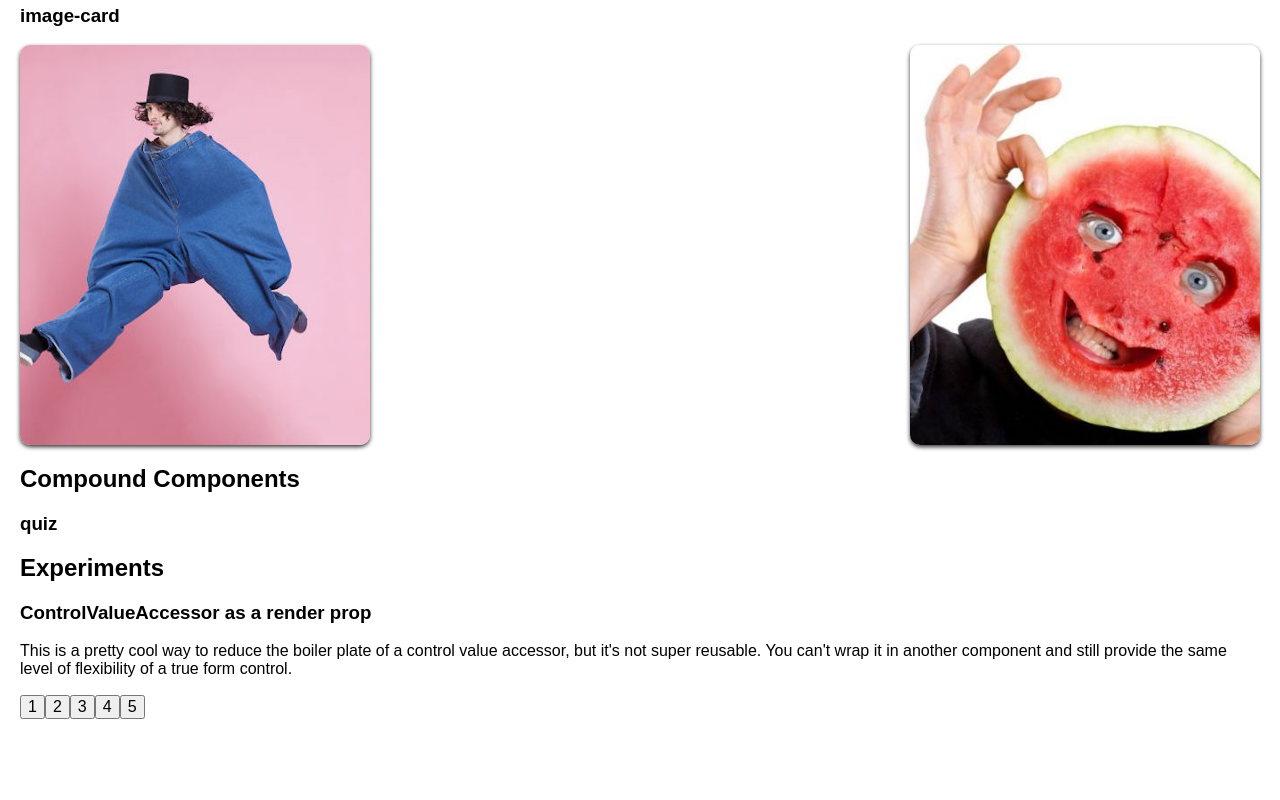
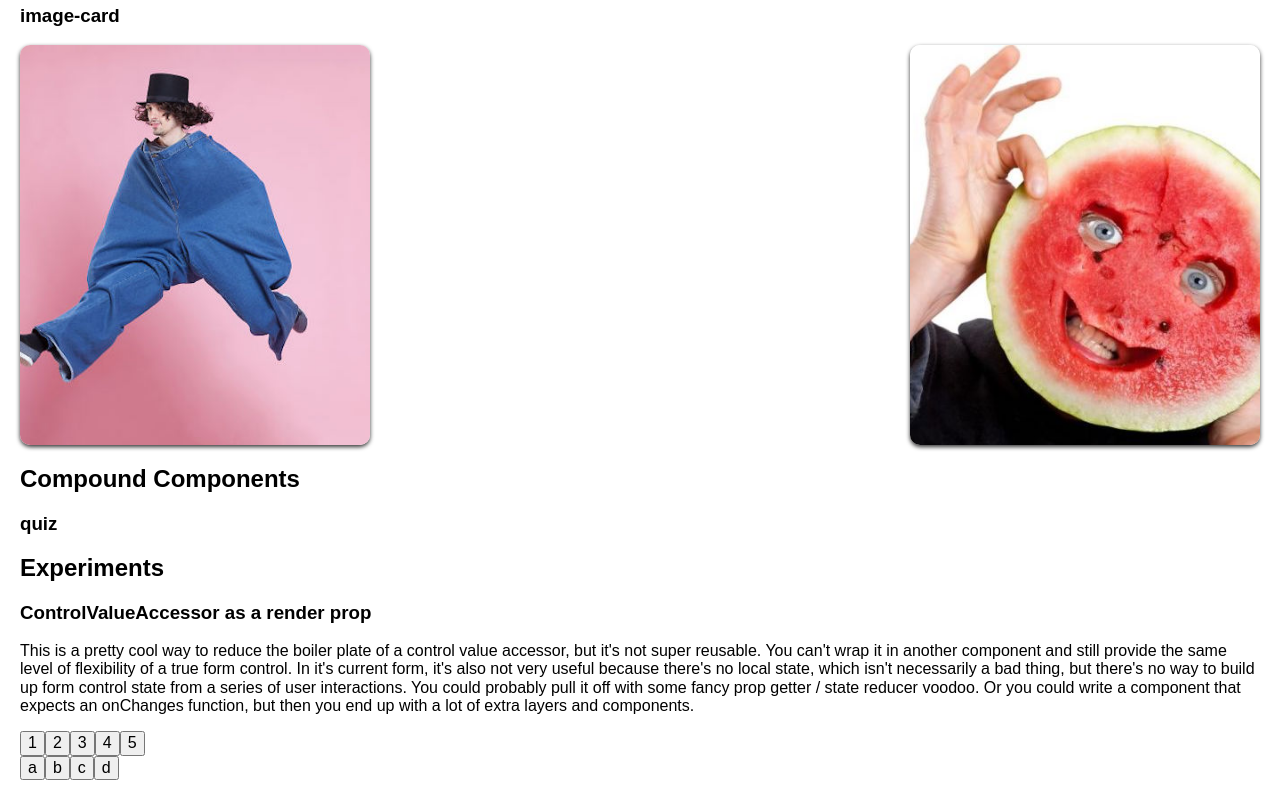
Before and after one commit to haydenbr/react-patterns-in-angular-land, an Angular app in the folder angular-quiz/: page / in a window 1280 px wide. Shown: the part 431-1231 px from the top of the page. Before the commit the page ends 1170 px from the top, so only its background shows below. Built offline with nearby package versions, Linux system fonts and the light colour scheme.

Commit message:
add formGroup example with cva redner prop

```diff
--- a/angular-quiz/src/app/app.component.html
+++ b/angular-quiz/src/app/app.component.html
@@ -63,6 +63,10 @@
 <p>
 	This is a pretty cool way to reduce the boiler plate of a control value accessor, but it's not super reusable.
 	You can't wrap it in another component and still provide the same level of flexibility of a true form control.
+	In it's current form, it's also not very useful because there's no local state, which isn't necessarily a bad thing,
+	but there's no way to build up form control state from a series of user interactions. You could probably pull
+	it off with some fancy prop getter / state reducer voodoo. Or you could write a component that expects an
+	onChanges function, but then you end up with a lot of extra layers and components.
 </p>
 
 <control-value-accessor [formControl]="formControl">
@@ -74,3 +78,14 @@
 		<button (click)="context.onChange(5)">5</button>
 	</ng-template>
 </control-value-accessor>
+
+<form [formGroup]="formGroup">
+	<control-value-accessor formControlName="formyMcFormface">
+		<ng-template let-context="context">
+			<button (click)="context.onChange('a')">a</button>
+			<button (click)="context.onChange('b')">b</button>
+			<button (click)="context.onChange('c')">c</button>
+			<button (click)="context.onChange('d')">d</button>
+		</ng-template>
+	</control-value-accessor>
+</form>
--- a/angular-quiz/src/app/app.component.ts
+++ b/angular-quiz/src/app/app.component.ts
@@ -1,5 +1,5 @@
 import { Component, OnInit } from '@angular/core';
-import { FormControl } from '@angular/forms';
+import { FormControl, FormGroup, FormBuilder } from '@angular/forms';
 
 @Component({
 	selector: 'app-root',
@@ -8,8 +8,16 @@ import { FormControl } from '@angular/forms';
 })
 export class AppComponent implements OnInit {
 	formControl = new FormControl();
+	formGroup: FormGroup;
+
+	constructor(fb: FormBuilder) {
+		this.formGroup = fb.group({
+			formyMcFormface: ''
+		});
+	}
 
 	ngOnInit() {
 		this.formControl.valueChanges.subscribe((value) => console.log('formControl', value));
+		this.formGroup.valueChanges.subscribe((value) => console.log('formControl', value));
 	}
 }
```
